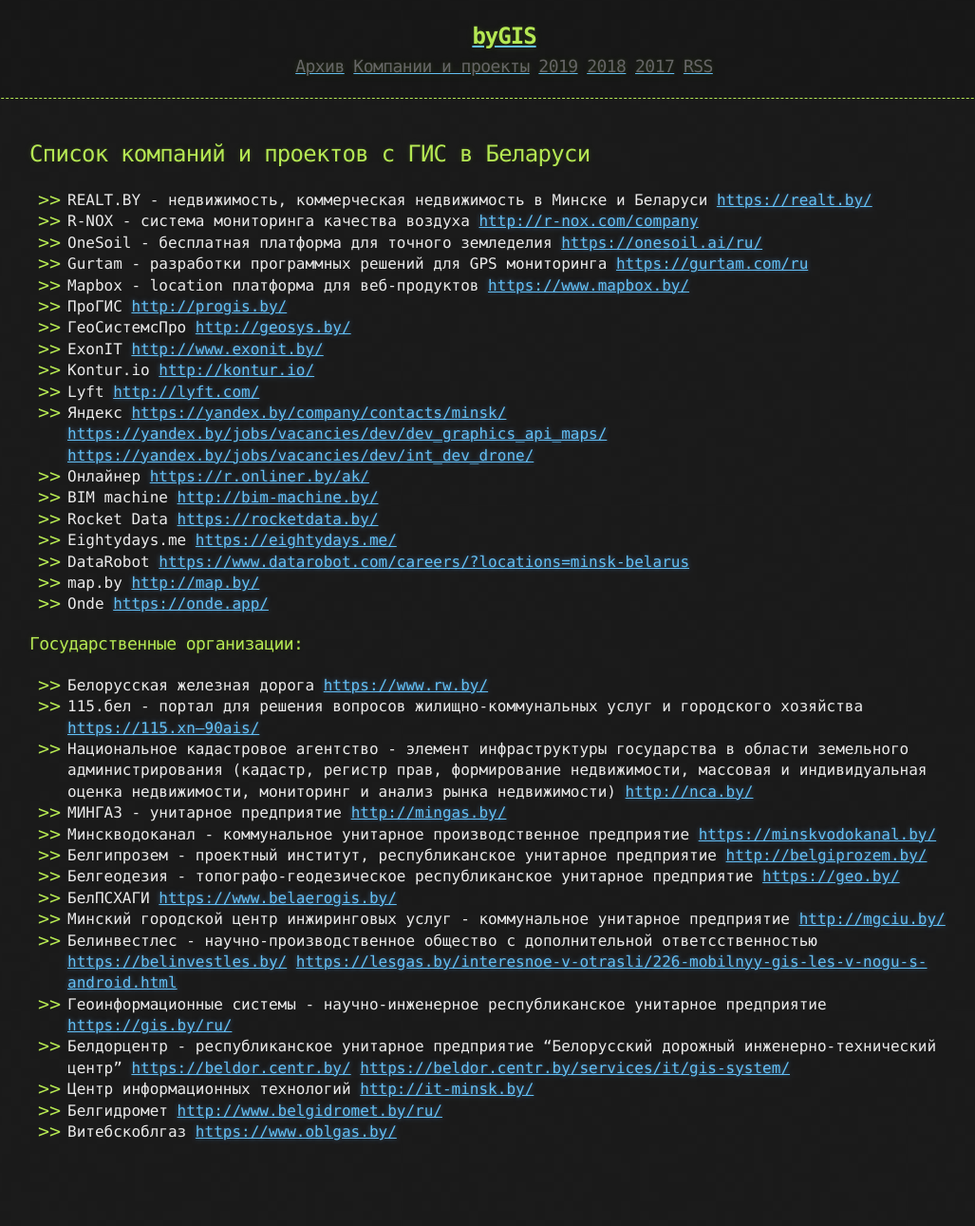
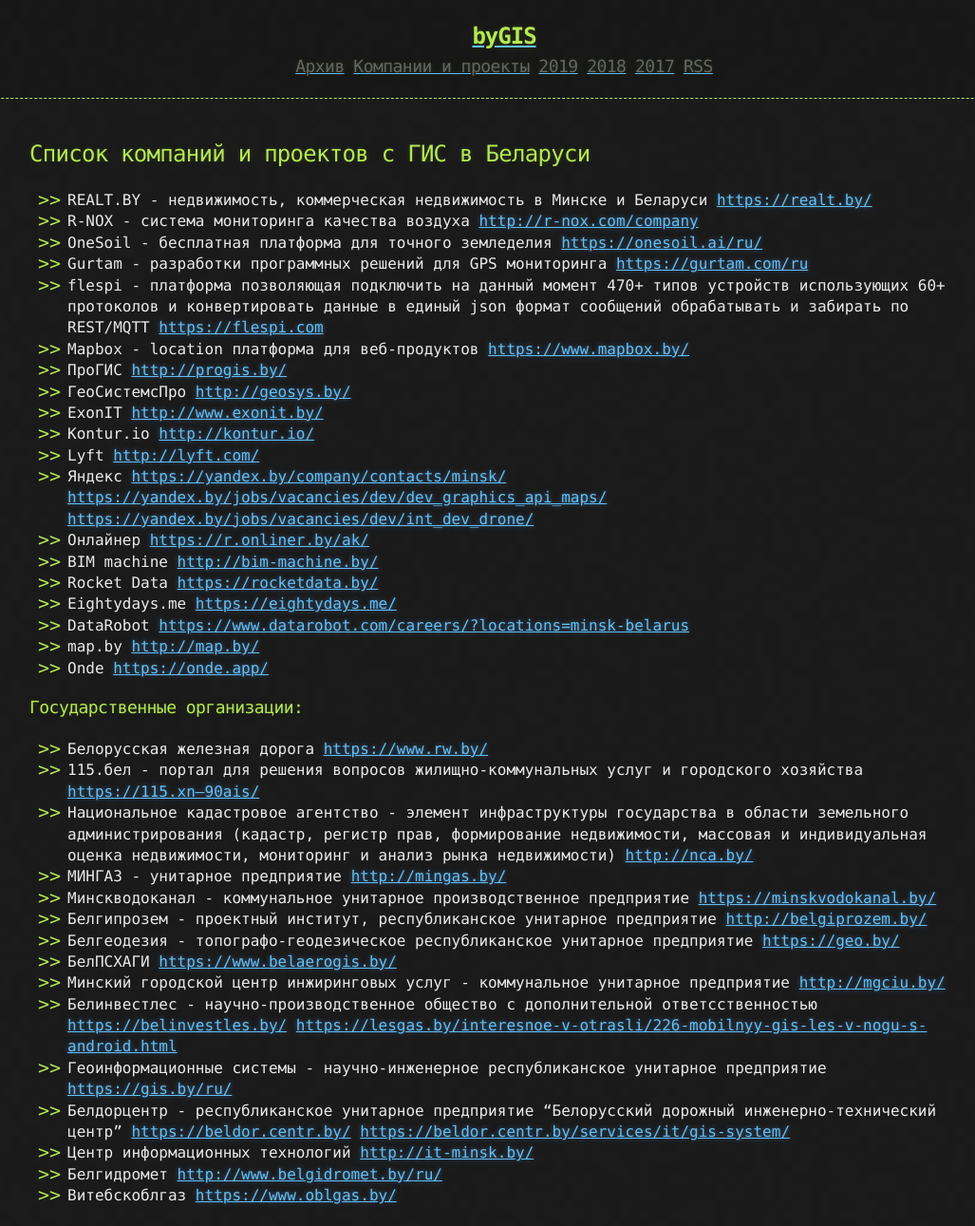
Before and after one commit to bygis/bygis.by, a Jekyll site: the page built from companies.md, in a window 1280 px wide. Shown: the whole page at 95% size, without its empty margins (109-1136 px from the left). Built offline with Jekyll 4.4.1, drawn with Linux system fonts in a browser that asks for light colours; our own code applies the rules of GitHub Pages for plain Markdown files; before the commit the page ends 1223 px from its top, so only the background shows below that.

Commit message:
flespi platform added

```diff
--- a/companies.md
+++ b/companies.md
@@ -8,6 +8,8 @@
 [https://onesoil.ai/ru/](https://onesoil.ai/ru/)
  * Gurtam - разработки программных решений для GPS мониторинга
 [https://gurtam.com/ru](https://gurtam.com/ru)
+ * flespi - платформа позволяющая подключить на данный момент 470+ типов устройств использующих 60+ протоколов и конвертировать данные в единый json формат сообщений обрабатывать и забирать по REST/MQTT
+[https://flespi.com](https://flespi.com)
  * Mapbox - location платформа для веб-продуктов
 [https://www.mapbox.by/](https://www.mapbox.by/)
  * ПроГИС
```
